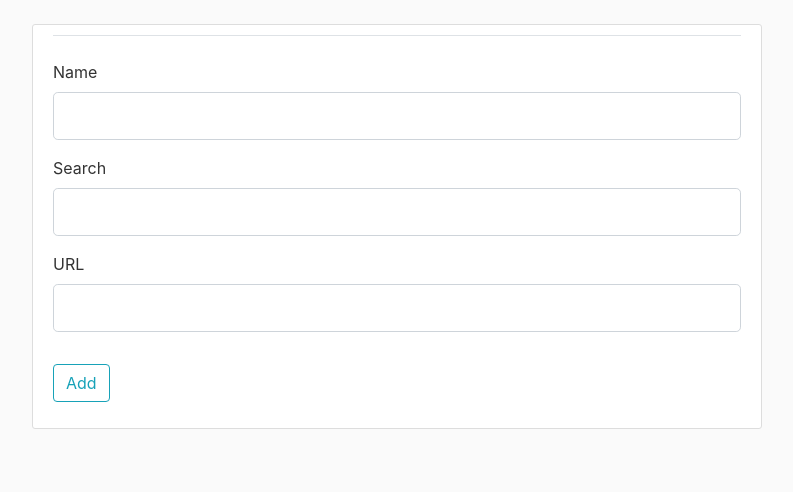
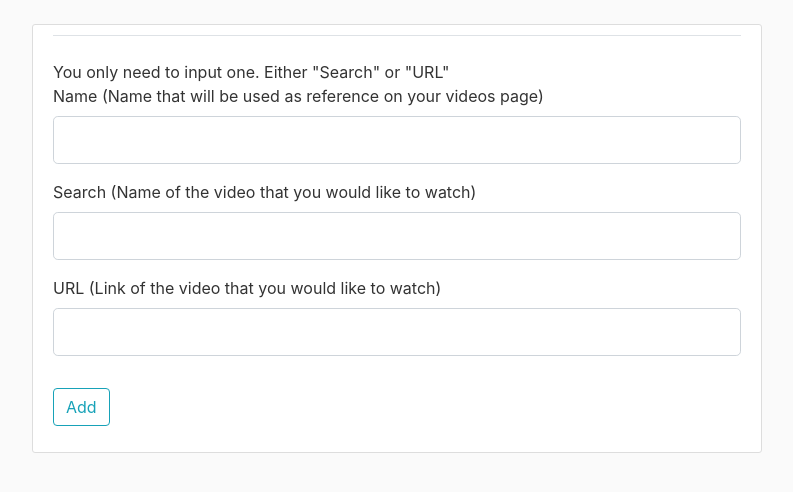
Before and after one commit to ianyechen/myspace, a Flask app: page /video/new in a window 1280 px wide. Shown: the part 56-548 px from the top of the page, without its empty margins (53-846 px from the left). Run offline with Flask 2, Linux system fonts and the light colour scheme; a user stored in the database is signed in; some libraries are stand-ins or nearby versions.

```diff
--- a/myspace/templates/create_video.html
+++ b/myspace/templates/create_video.html
@@ -8,6 +8,7 @@
         <!-- legend defines caption for the fieldset -->
         <fieldset class="form-group">
             <legend class="border-bottom mb-4">{{ legend }}</legend>
+            <div>You only need to input one. Either "Search" or "URL"</div>
             <div class="form-group">
                 {{ form.name.label(class="form-control-label") }}
                 {% if form.name.errors %}
--- a/myspace/videos/forms.py
+++ b/myspace/videos/forms.py
@@ -3,8 +3,8 @@ from wtforms import StringField, SubmitField
 from wtforms.validators import DataRequired
 
 class VideoForm(FlaskForm):
-    name = StringField('Name', validators=[DataRequired()])
-    search = StringField('Search')
-    url = StringField('URL')
+    name = StringField('Name (Name that will be used as reference on your videos page)', validators=[DataRequired()])
+    search = StringField('Search (Name of the video that you would like to watch)')
+    url = StringField('URL (Link of the video that you would like to watch)')
     add = SubmitField('Add')
     update = SubmitField('Update')
```
